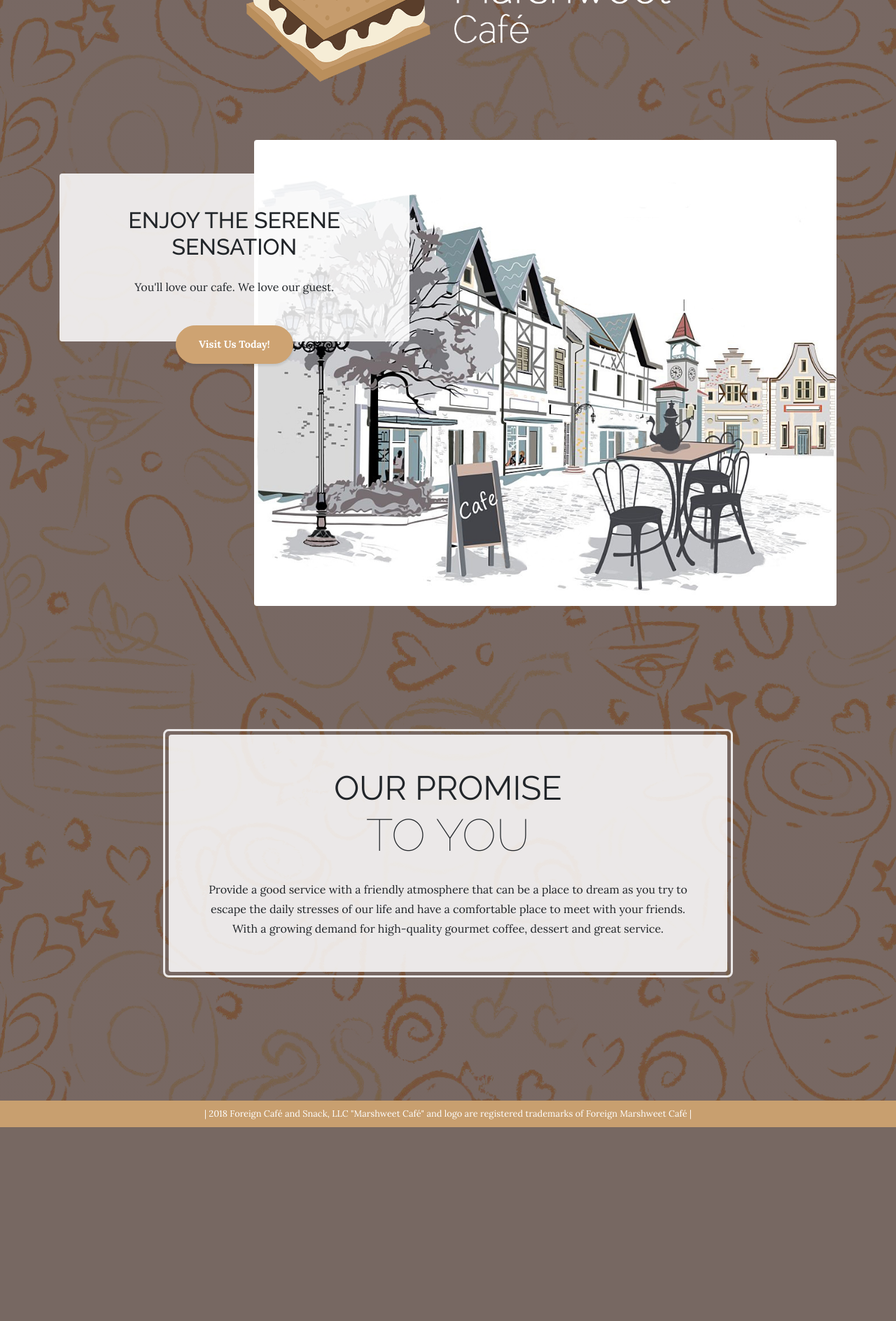
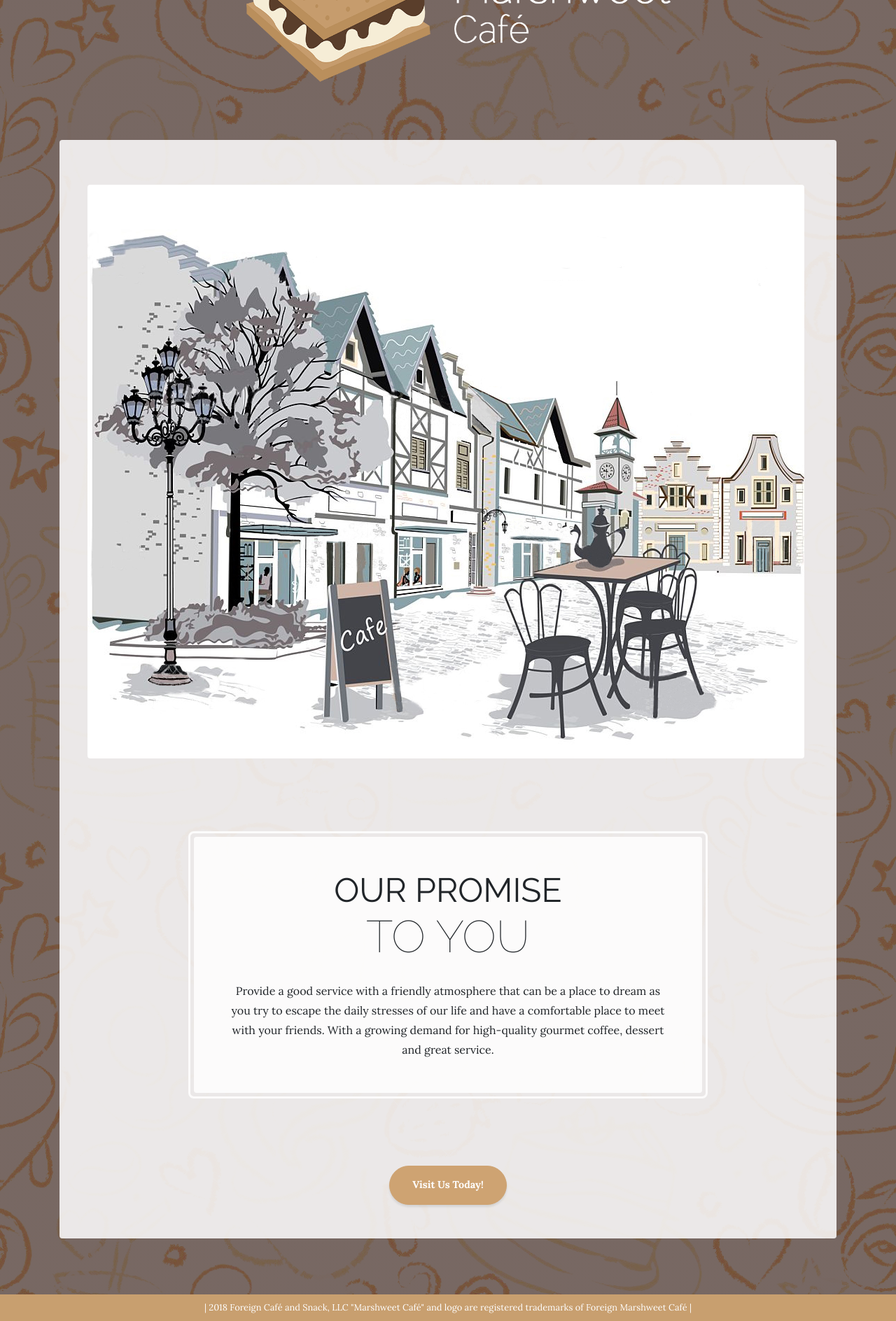
Before and after one commit to nathanielolejr/STI_WebDev, a CodeIgniter app: page /database/ in a window 1280 px wide. Shown: the part 267-2155 px from the top of the page at 70% size. Before the commit the page ends 1878 px from the top, so only its background shows below. Run offline with CodeIgniter, Linux system fonts and the light colour scheme.

Commit message:
change home

```diff
--- a/application/views/layout/home.php
+++ b/application/views/layout/home.php
@@ -1,24 +1,13 @@
 <section class="page-section clearfix" id='home-section'>
       <div class="container">
         <div class="intro">
-          <img class="intro-img img-fluid mb-3 mb-lg-0 rounded" src="<?php echo base_url('themes/img/home.jpg'); ?>" alt="">
-          <div class="intro-text left-0 text-center bg-faded p-5 rounded">
-            <h2 class="section-heading mb-4">Enjoy the serene sensation
-            </h2>
-            <p class="mb-3">You'll love our cafe. We love our guest.
-            </p>
-            <div class="intro-button mx-auto">
-              <a class="btn btn-primary btn-xl" href="<?php echo base_url('welcome/contact');?>">Visit Us Today!</a>
+          <!-- <img class="intro-img img-fluid mb-3 mb-lg-0 rounded" src="<?php //echo base_url('themes/img/home.jpg'); ?>" alt=""> -->
+          <div class="text-center bg-faded p-5 col-md-12 rounded">
+            <div class="row" >
+              <img class="center img-responsive ing-fluid rounded img-fluid" src="<?php echo base_url('themes/img/home.jpg'); ?>" alt="">
             </div>
-          </div>
-        </div>
-      </div>
-    </section>
-
-    <section class="page-section cta">
-      <div class="container">
-        <div class="row">
-          <div class="col-xl-9 mx-auto">
+            <div class="row">
+              <div class="col-xl-9 mx-auto cta">
             <div class="cta-inner text-center rounded">
               <h2 class="section-heading mb-4">
                 <span class="section-heading-upper">Our Promise</span>
@@ -27,6 +16,19 @@
               <p class="mb-0">Provide a good service with a friendly atmosphere that can be a place to dream as you try to escape the daily stresses of our life and have a comfortable place to meet with your friends. With a growing demand for high-quality gourmet coffee, dessert and great service.</p>
             </div>
           </div>
+            </div>
+            <div class="intro-button mx-auto">
+              <a class="btn btn-primary btn-xl" href="<?php echo base_url('welcome/contact');?>">Visit Us Today!</a>
+            </div>
+          </div>
         </div>
       </div>
     </section>
+<!--
+    <section class="page-section cta">
+      <div class="container">
+        <div class="row">
+
+        </div>
+      </div>
+    </section> -->
```
